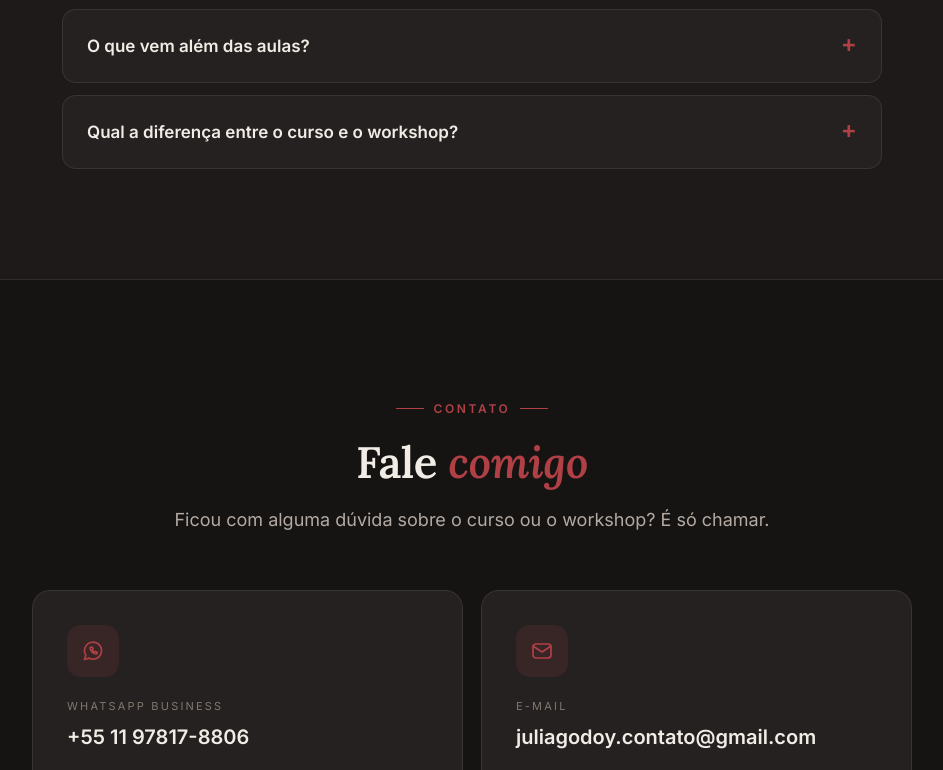
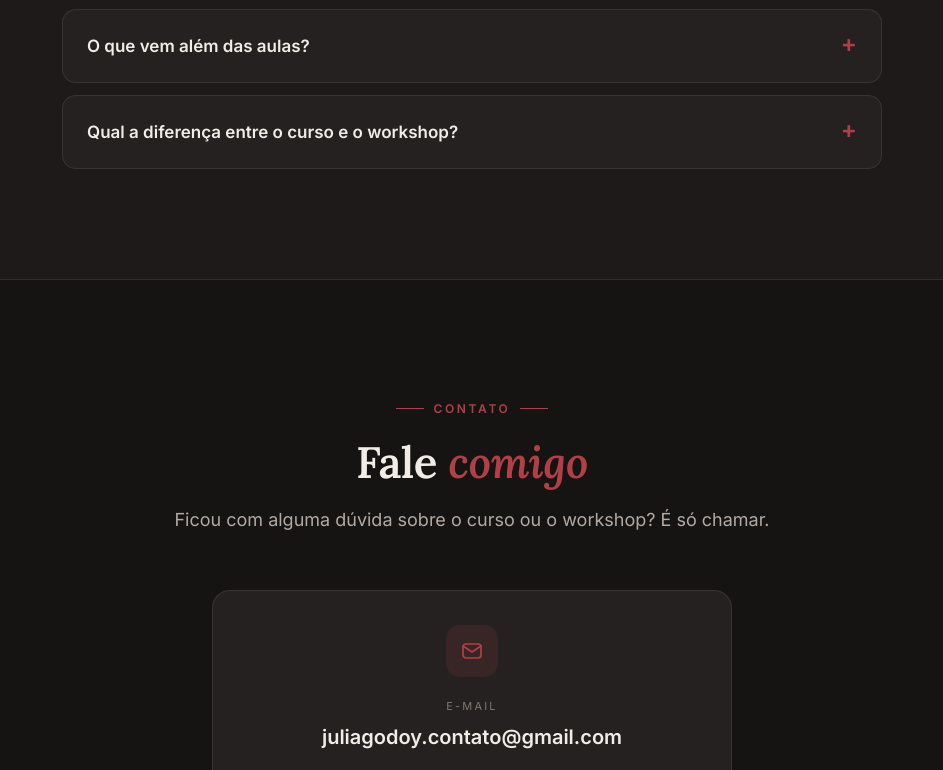
Before and after one commit to VicenteDevecchiAtolino/juliagodoyfotografia, a plain HTML site: page index.html in a window 1280 px wide. Shown: the part 7221-7991 px from the top of the page, without its empty margins (168-1111 px from the left). Drawn offline with Linux system fonts and the light colour scheme.

Commit message:
Contatos apenas na seção Fale comigo (e-mail); WhatsApp só no botão flutuante
Co-Authored-By: Claude Opus 5.5 <noreply@anthropic.com>
Claude-Session: https://claude.ai/code/session_01JebwPZy66TnfqXXq85wyiK

```diff
--- a/index.html
+++ b/index.html
@@ -199,8 +199,8 @@
   footer .heart{color:var(--wine-2)}
 
   /* ---------- Contato ---------- */
-  .contact-grid{display:grid;grid-template-columns:1fr 1fr;gap:18px;max-width:880px;margin:0 auto}
-  .contact-card{display:flex;flex-direction:column;background:var(--card);border:1px solid var(--line);border-radius:var(--radius);padding:34px;transition:transform .25s,border-color .25s}
+  .contact-grid{display:grid;grid-template-columns:1fr;gap:18px;max-width:520px;margin:0 auto}
+  .contact-card{display:flex;flex-direction:column;align-items:center;text-align:center;background:var(--card);border:1px solid var(--line);border-radius:var(--radius);padding:34px;transition:transform .25s,border-color .25s}
   .contact-card:hover{transform:translateY(-4px);border-color:rgba(176,64,70,.55)}
   .contact-card .ico{margin:0 0 20px}
   .contact-card small{font-size:11px;letter-spacing:.2em;text-transform:uppercase;color:var(--dim);margin-bottom:6px}
@@ -483,8 +483,7 @@
         <div class="info reveal"><div class="ico"><svg viewBox="0 0 24 24" fill="none" stroke="currentColor" stroke-width="1.7" stroke-linecap="round" stroke-linejoin="round"><rect x="3" y="5" width="18" height="16" rx="3"/><path d="M3 10h18M8 3v4M16 3v4"/></svg></div><small>Acesso</small><b>1 ano (12 meses)</b></div>
         <div class="info reveal"><div class="ico"><svg viewBox="0 0 24 24" fill="none" stroke="currentColor" stroke-width="1.7" stroke-linecap="round" stroke-linejoin="round"><circle cx="12" cy="9" r="6"/><path d="M8.5 14 7 22l5-3 5 3-1.5-8"/></svg></div><small>Certificado</small><b>Sim, de conclusão</b></div>
         <div class="info reveal"><div class="ico"><svg viewBox="0 0 24 24" fill="none" stroke="currentColor" stroke-width="1.7" stroke-linecap="round" stroke-linejoin="round"><rect x="2.5" y="5" width="19" height="14" rx="3"/><path d="M2.5 10h19M6 15h4"/></svg></div><small>Pagamento</small><b>Cartão até 12x, Pix e boleto</b></div>
-        <a class="info reveal" href="https://wa.me/5511978178806?text=Ol%C3%A1%2C%20J%C3%BAlia!%20Tenho%20uma%20d%C3%BAvida%20sobre%20o%20curso%20Da%20C%C3%A2mera%20ao%20Neg%C3%B3cio." target="_blank" rel="noopener"><div class="ico"><svg viewBox="0 0 24 24" fill="none" stroke="currentColor" stroke-width="1.7" stroke-linecap="round" stroke-linejoin="round"><path d="M20.5 11.6a8.5 8.5 0 0 1-12.6 7.5L3.5 20.5l1.4-4.2a8.5 8.5 0 1 1 15.6-4.7z"/><path d="M9 8.5c0 3.4 3 6.5 6.5 6.5l1-1.6-2-1-1 .8a4.5 4.5 0 0 1-2.2-2.2l.8-1-1-2z"/></svg></div><small>WhatsApp Business</small><b>+55 11 97817-8806</b></a>
-        <a class="info info-mail reveal" href="mailto:juliagodoy.contato@gmail.com?subject=D%C3%BAvida%20-%20Da%20C%C3%A2mera%20ao%20Neg%C3%B3cio"><div class="ico"><svg viewBox="0 0 24 24" fill="none" stroke="currentColor" stroke-width="1.7" stroke-linecap="round" stroke-linejoin="round"><rect x="3" y="5" width="18" height="14" rx="3"/><path d="m3 7 9 6 9-6"/></svg></div><small>Suporte por e-mail</small><b>juliagodoy.contato@gmail.com</b></a>
+        <div class="info reveal"><div class="ico"><svg viewBox="0 0 24 24" fill="none" stroke="currentColor" stroke-width="1.7" stroke-linecap="round" stroke-linejoin="round"><rect x="3" y="5" width="18" height="14" rx="3"/><path d="m3 7 9 6 9-6"/></svg></div><small>Suporte</small><b>Individual, por e&#8209;mail</b></div>
       </div>
     </div>
   </div>
@@ -522,9 +521,9 @@
     <div class="faq">
       <details class="reveal"><summary>Por quanto tempo terei acesso ao curso?</summary><p>Você terá 12 meses (1 ano) de acesso ao curso completo gravado, para assistir no seu ritmo e rever as aulas quantas vezes quiser.</p></details>
       <details class="reveal"><summary>O curso tem certificado?</summary><p>Sim. Ao concluir o curso, você recebe o certificado de conclusão.</p></details>
-      <details class="reveal"><summary>Como funciona o suporte?</summary><p>O suporte é individual, por e-mail (<a href="mailto:juliagodoy.contato@gmail.com?subject=D%C3%BAvida%20-%20Da%20C%C3%A2mera%20ao%20Neg%C3%B3cio" style="color:var(--wine-2);font-weight:600">juliagodoy.contato@gmail.com</a>) ou pelo WhatsApp Business: <a href="https://wa.me/5511978178806?text=Ol%C3%A1%2C%20J%C3%BAlia!%20Tenho%20uma%20d%C3%BAvida%20sobre%20o%20curso%20Da%20C%C3%A2mera%20ao%20Neg%C3%B3cio." target="_blank" rel="noopener" style="color:var(--wine-2);font-weight:600">+55 11 97817-8806</a>.</p></details>
+      <details class="reveal"><summary>Como funciona o suporte?</summary><p>O suporte é individual, por e-mail. O endereço está na seção <a href="#contato" style="color:var(--wine-2);font-weight:600">Fale comigo</a>.</p></details>
       <details class="reveal"><summary>Quais são as formas de pagamento?</summary><p>O curso custa R$ 397 e pode ser pago no cartão de crédito em até 12x, no Pix ou no boleto.</p></details>
-      <details class="reveal"><summary>Tenho outra dúvida. Como falo com a Júlia?</summary><p>Chame no WhatsApp Business <a href="https://wa.me/5511978178806?text=Ol%C3%A1%2C%20J%C3%BAlia!%20Tenho%20uma%20d%C3%BAvida%20sobre%20o%20curso%20Da%20C%C3%A2mera%20ao%20Neg%C3%B3cio." target="_blank" rel="noopener" style="color:var(--wine-2);font-weight:600">+55 11 97817-8806</a> ou envie um e-mail para <a href="mailto:juliagodoy.contato@gmail.com?subject=D%C3%BAvida%20-%20Da%20C%C3%A2mera%20ao%20Neg%C3%B3cio" style="color:var(--wine-2);font-weight:600">juliagodoy.contato@gmail.com</a>.</p></details>
+      <details class="reveal"><summary>Tenho outra dúvida. Como falo com a Júlia?</summary><p>Envie um e-mail pela seção <a href="#contato" style="color:var(--wine-2);font-weight:600">Fale comigo</a> ou toque no botão verde do WhatsApp, no canto da tela.</p></details>
       <details class="reveal"><summary>O que vem além das aulas?</summary><p>PDFs e materiais complementares: questionário de briefing, checklist de atendimento (antes, durante e depois do ensaio) e um workbook para estruturar seu Plano de Negócio. E ainda o bônus “3 pilares do desenvolvimento profissional”.</p></details>
       <details class="reveal"><summary>Qual a diferença entre o curso e o workshop?</summary><p>O curso “Da Câmera ao Negócio” é a formação completa, da técnica ao mercado. O “Fotografia Essencial — O Workshop” é um aulão prático e aplicável, por R$ 67.</p></details>
     </div>
@@ -540,12 +539,6 @@
       <p class="lead">Ficou com alguma dúvida sobre o curso ou o workshop? É só chamar.</p>
     </div>
     <div class="contact-grid">
-      <a class="contact-card reveal" href="https://wa.me/5511978178806?text=Ol%C3%A1%2C%20J%C3%BAlia!%20Tenho%20uma%20d%C3%BAvida%20sobre%20o%20curso%20Da%20C%C3%A2mera%20ao%20Neg%C3%B3cio." target="_blank" rel="noopener">
-        <div class="ico"><svg viewBox="0 0 24 24" fill="none" stroke="currentColor" stroke-width="1.7" stroke-linecap="round" stroke-linejoin="round"><path d="M20.5 11.6a8.5 8.5 0 0 1-12.6 7.5L3.5 20.5l1.4-4.2a8.5 8.5 0 1 1 15.6-4.7z"/><path d="M9 8.5c0 3.4 3 6.5 6.5 6.5l1-1.6-2-1-1 .8a4.5 4.5 0 0 1-2.2-2.2l.8-1-1-2z"/></svg></div>
-        <small>WhatsApp Business</small>
-        <b>+55 11 97817-8806</b>
-        <span class="go">Chamar no WhatsApp →</span>
-      </a>
       <a class="contact-card reveal" href="mailto:juliagodoy.contato@gmail.com?subject=D%C3%BAvida%20-%20Da%20C%C3%A2mera%20ao%20Neg%C3%B3cio">
         <div class="ico"><svg viewBox="0 0 24 24" fill="none" stroke="currentColor" stroke-width="1.7" stroke-linecap="round" stroke-linejoin="round"><rect x="3" y="5" width="18" height="14" rx="3"/><path d="m3 7 9 6 9-6"/></svg></div>
         <small>E-mail</small>
@@ -569,7 +562,7 @@
 <footer>
   <div class="wrap">
     <span>Criado com <span class="heart">♥</span> por Júlia Godoy</span>
-    <span><a href="https://wa.me/5511978178806?text=Ol%C3%A1%2C%20J%C3%BAlia!%20Tenho%20uma%20d%C3%BAvida%20sobre%20o%20curso%20Da%20C%C3%A2mera%20ao%20Neg%C3%B3cio." target="_blank" rel="noopener">WhatsApp +55 11 97817-8806</a> · <a href="mailto:juliagodoy.contato@gmail.com?subject=D%C3%BAvida%20-%20Da%20C%C3%A2mera%20ao%20Neg%C3%B3cio">juliagodoy.contato@gmail.com</a></span>
+    <span><a href="#contato">Contato</a></span>
   </div>
 </footer>
 
```
